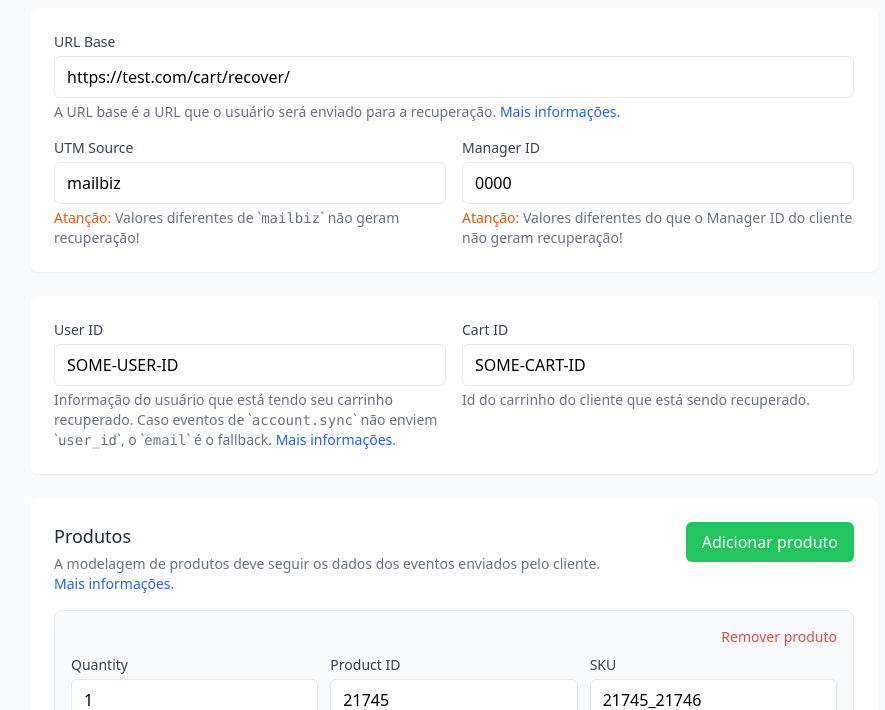
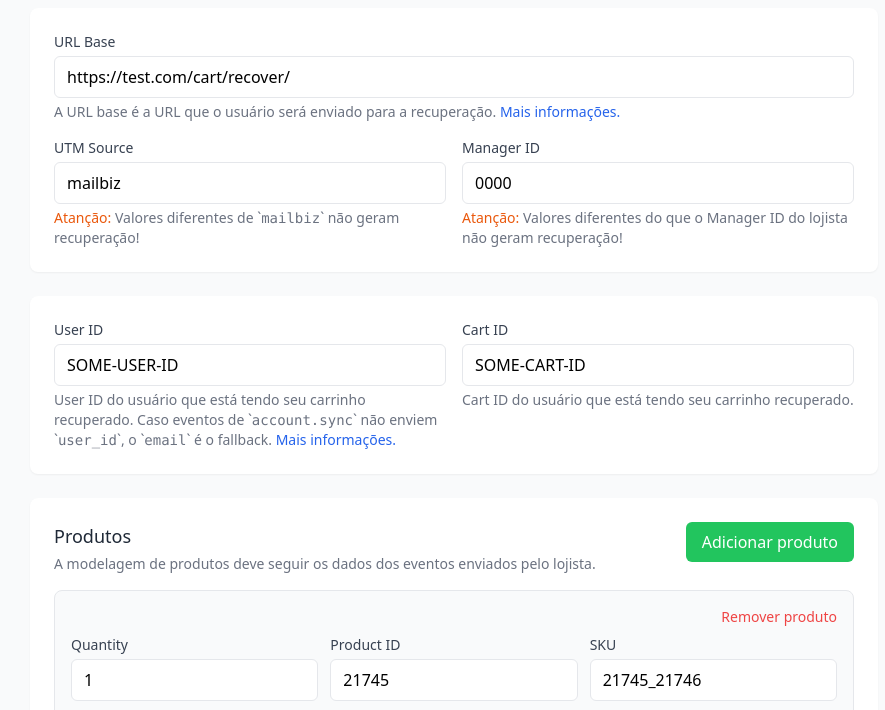
Before and after one commit to TheKireD/mailbiz-recovery-hash-generator, a plain HTML site: page index.html in a window 1280 px wide. Shown: the part 84-794 px from the top of the page, without its empty margins (186-1071 px from the left). Drawn offline with nearby package versions, Linux system fonts and the light colour scheme.

Commit message:
chore: improve field descriptions

```diff
--- a/index.html
+++ b/index.html
@@ -61,7 +61,7 @@
               />
               <p class="text-sm text-gray-500 mt-1">
                 <span class="text-orange-600">Atanção:</span> Valores diferentes
-                do que o Manager ID do cliente não geram recuperação!
+                do que o Manager ID do lojista não geram recuperação!
               </p>
             </div>
           </div>
@@ -82,7 +82,7 @@
                 class="w-full px-3 py-2 border rounded-md focus:ring-2 focus:ring-blue-500 focus:border-blue-500"
               />
               <p class="text-sm text-gray-500 mt-1">
-                Informação do usuário que está tendo seu carrinho recuperado.
+                User ID do usuário que está tendo seu carrinho recuperado.
                 Caso eventos de `<span class="font-mono">account.sync</span>`
                 não enviem `<span class="font-mono">user_id</span>`, o `<span
                   class="font-mono"
@@ -106,7 +106,7 @@
                 class="w-full px-3 py-2 border rounded-md focus:ring-2 focus:ring-blue-500 focus:border-blue-500"
               />
               <p class="text-sm text-gray-500 mt-1">
-                Id do carrinho do cliente que está sendo recuperado.
+                Cart ID do usuário que está tendo seu carrinho recuperado.
               </p>
             </div>
           </div>
@@ -119,12 +119,7 @@
             <h3 class="text-lg font-medium text-gray-800">Produtos</h3>
             <p class="text-sm text-gray-500 mt-1">
               A modelagem de produtos deve seguir os dados dos eventos enviados
-              pelo cliente.<br />
-              <a
-                class="text-blue-600"
-                href="https://mailbiz.readme.io/docs/cartsync"
-                >Mais informações.</a
-              >
+              pelo lojista.
             </p>
           </div>
           <button
```
